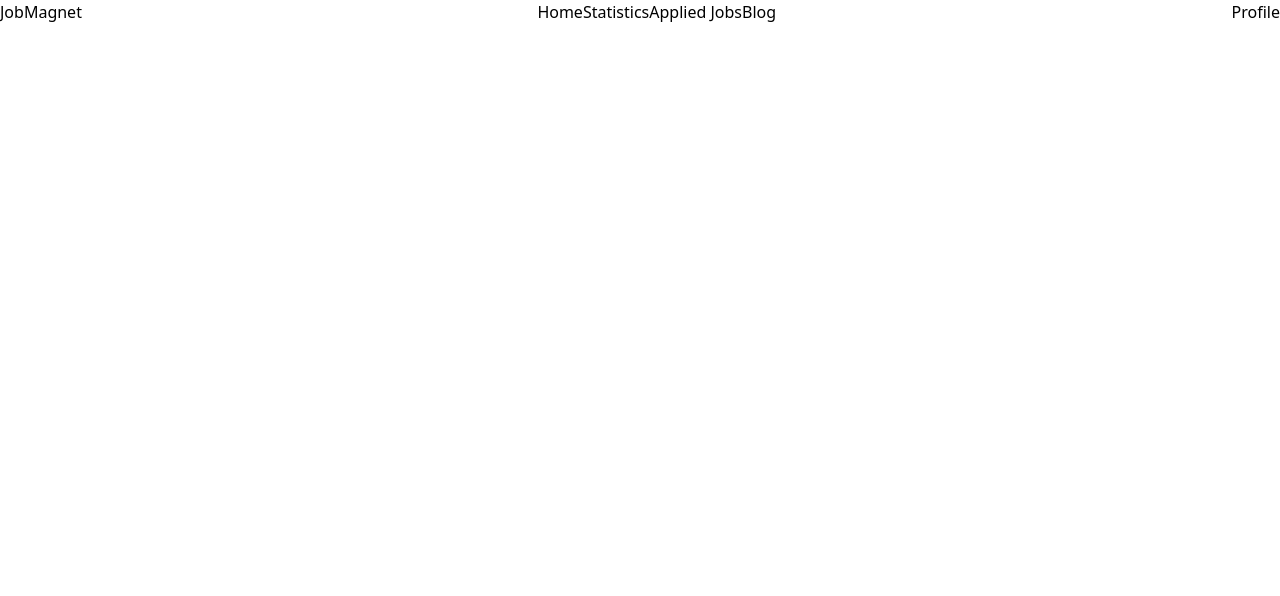
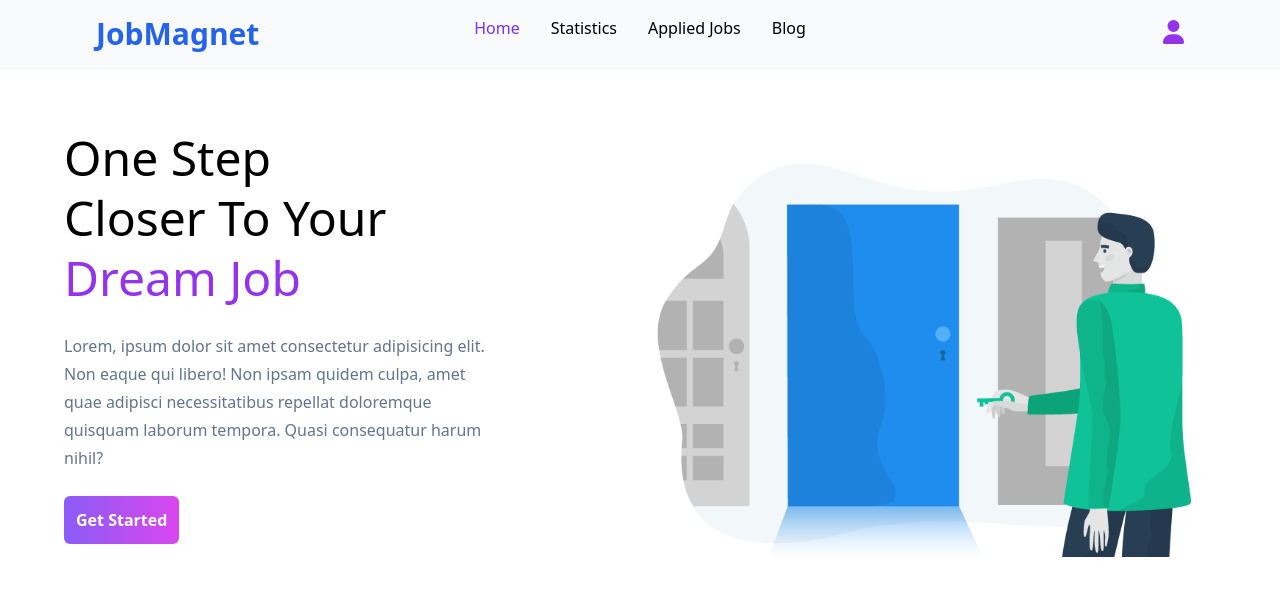
Before and after one commit to sgokbi/job-magnet, a React (Vite) app: page / in a window 1280 px wide. Shown: the top 596 px of the page. Built offline with nearby package versions, Linux system fonts and the light colour scheme.

Commit message:
home banner done

```diff
--- /dev/null
+++ b/src/Components/ActiveLinks/ActiveLink.css
@@ -0,0 +1,3 @@
+.active {
+  color: #7431f9;
+}
--- /dev/null
+++ b/src/Components/ActiveLinks/ActiveLinks.jsx
@@ -0,0 +1,13 @@
+import React from "react";
+import { NavLink } from "react-router-dom";
+import "./ActiveLink.css";
+
+const ActiveLinks = ({ to, children }) => {
+  return (
+    <NavLink to={to} className={({ isActive }) => (isActive ? "active" : "")}>
+      {children}
+    </NavLink>
+  );
+};
+
+export default ActiveLinks;
--- /dev/null
+++ b/src/Components/Head/Head.jsx
@@ -0,0 +1,7 @@
+import React, { Children } from "react";
+
+const Head = ({ children }) => {
+  return <div>{children}</div>;
+};
+
+export default Head;
--- a/src/Components/Header/Header.jsx
+++ b/src/Components/Header/Header.jsx
@@ -1,18 +1,31 @@
 import React from "react";
 import { Link } from "react-router-dom";
+import ActiveLinks from "../ActiveLinks/ActiveLinks";
+import { FontAwesomeIcon } from "@fortawesome/react-fontawesome";
+import {
+  faEnvelope,
+  faPerson,
+  faUser,
+} from "@fortawesome/free-solid-svg-icons";
 
 const Header = () => {
   return (
-    <div className="flex justify-between ">
-      <h1>JobMagnet</h1>
-      <nav>
-        <Link to="/">Home</Link>
-        <Link to="/statistics">Statistics</Link>
-        <Link to="/appliedJobs">Applied Jobs</Link>
-        <Link to="/blog">Blog</Link>
-      </nav>
-      <button>Profile</button>
-    </div>
+    <nav className="grid grid-cols-3 py-4 shadow-sm sticky top-0 z-50  px-24 bg-slate-50">
+      <Link to="/">
+        {" "}
+        <h1 className="text-3xl font-bold text-blue-600">JobMagnet</h1>
+      </Link>
+      <div className="flex justify-around">
+        <ActiveLinks to="/">Home</ActiveLinks>
+        <ActiveLinks to="/statistics">Statistics</ActiveLinks>
+        <ActiveLinks to="/appliedJobs">Applied Jobs</ActiveLinks>
+        <ActiveLinks to="/blog">Blog</ActiveLinks>
+      </div>
+      <p className="text-end text-2xl text-purple-600">
+        {" "}
+        <FontAwesomeIcon icon={faUser}></FontAwesomeIcon>
+      </p>
+    </nav>
   );
 };
 
--- /dev/null
+++ b/src/Components/Heading/Heading.jsx
@@ -0,0 +1,7 @@
+import React from "react";
+
+const Heading = ({ children }) => {
+  return <div>{children}</div>;
+};
+
+export default Heading;
--- a/src/Components/Home/Home.jsx
+++ b/src/Components/Home/Home.jsx
@@ -1,13 +1,38 @@
 import React from "react";
-import Header from "../Header/Header";
-import { Outlet } from "react-router-dom";
+import Heading from "../Heading/Heading";
+import pic from "../../assets/images/heading_pic.png";
 
 const Home = () => {
   return (
-    <div>
-      <Header></Header>
-      <Outlet></Outlet>
-    </div>
+    <Heading>
+      <div
+        className="
+  md:flex justify-between my-12 container mx-auto px-16 "
+      >
+        <div className="order-first md:order-last">
+          <img src={pic} alt="" />
+        </div>
+        <div className="flex justify-start items-center md:w-4/6 w-full mt-16 md:mt-0 ">
+          <div className="text-center md:text-left">
+            <h1 className="text-5xl font-normal leading-tight">
+              One Step <br />
+              Closer To Your <br />
+              <span className="text-purple-600">Dream Job</span>
+            </h1>
+
+            <p className="my-6 md:w-9/12 w-full leading-7 text-slate-500 ">
+              Lorem, ipsum dolor sit amet consectetur adipisicing elit. Non
+              eaque qui libero! Non ipsam quidem culpa, amet quae adipisci
+              necessitatibus repellat doloremque quisquam laborum tempora. Quasi
+              consequatur harum nihil?
+            </p>
+            <button className="bg-gradient-to-r from-violet-500 to-fuchsia-500 text-white font-bold p-3 rounded-md">
+              Get Started
+            </button>
+          </div>
+        </div>
+      </div>
+    </Heading>
   );
 };
 
--- /dev/null
+++ b/src/Components/Main/Main.jsx
@@ -0,0 +1,14 @@
+import React from "react";
+import Header from "../Header/Header";
+import { Outlet } from "react-router-dom";
+
+const Main = () => {
+  return (
+    <div className="">
+      <Header class=""></Header>
+      <Outlet></Outlet>
+    </div>
+  );
+};
+
+export default Main;
--- a/src/Components/Statistics/Statistics.jsx
+++ b/src/Components/Statistics/Statistics.jsx
@@ -1,10 +1,16 @@
 import React from "react";
+import Head from "../Head/Head";
+import Heading from "../Heading/Heading";
 
 const Statistics = () => {
   return (
-    <div>
-      <h1>Statistics</h1>
-    </div>
+    <Heading>
+      <div className="text-center my-16">
+        <h1 className="text-5xl font-normal leading-tight text-purple-600">
+          Companies Statistics
+        </h1>
+      </div>
+    </Heading>
   );
 };
 
```
Also changed, not shown: src/main.jsx (+8 -2 lines), src/assets/images/heading_pic.png (added).
